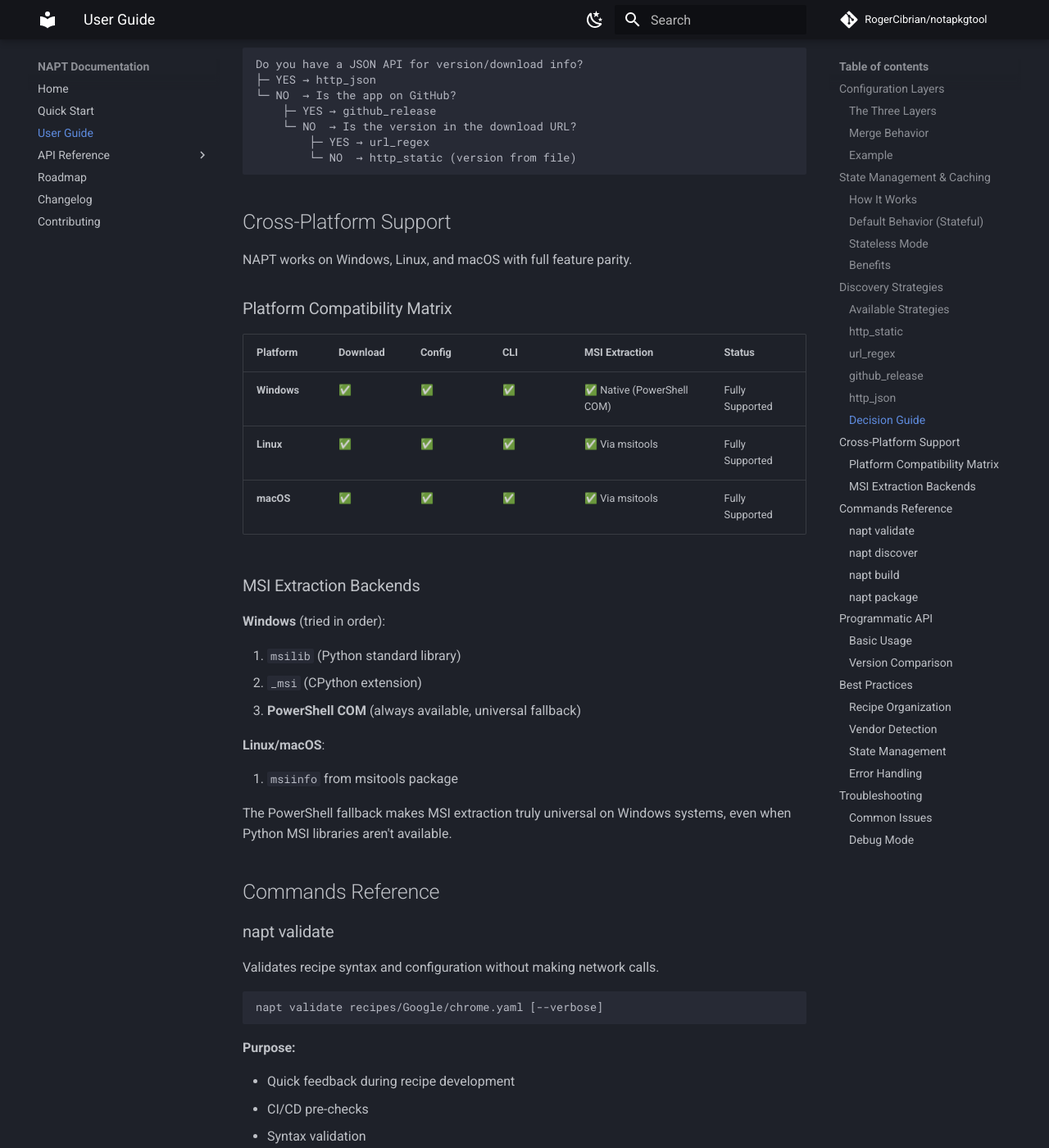
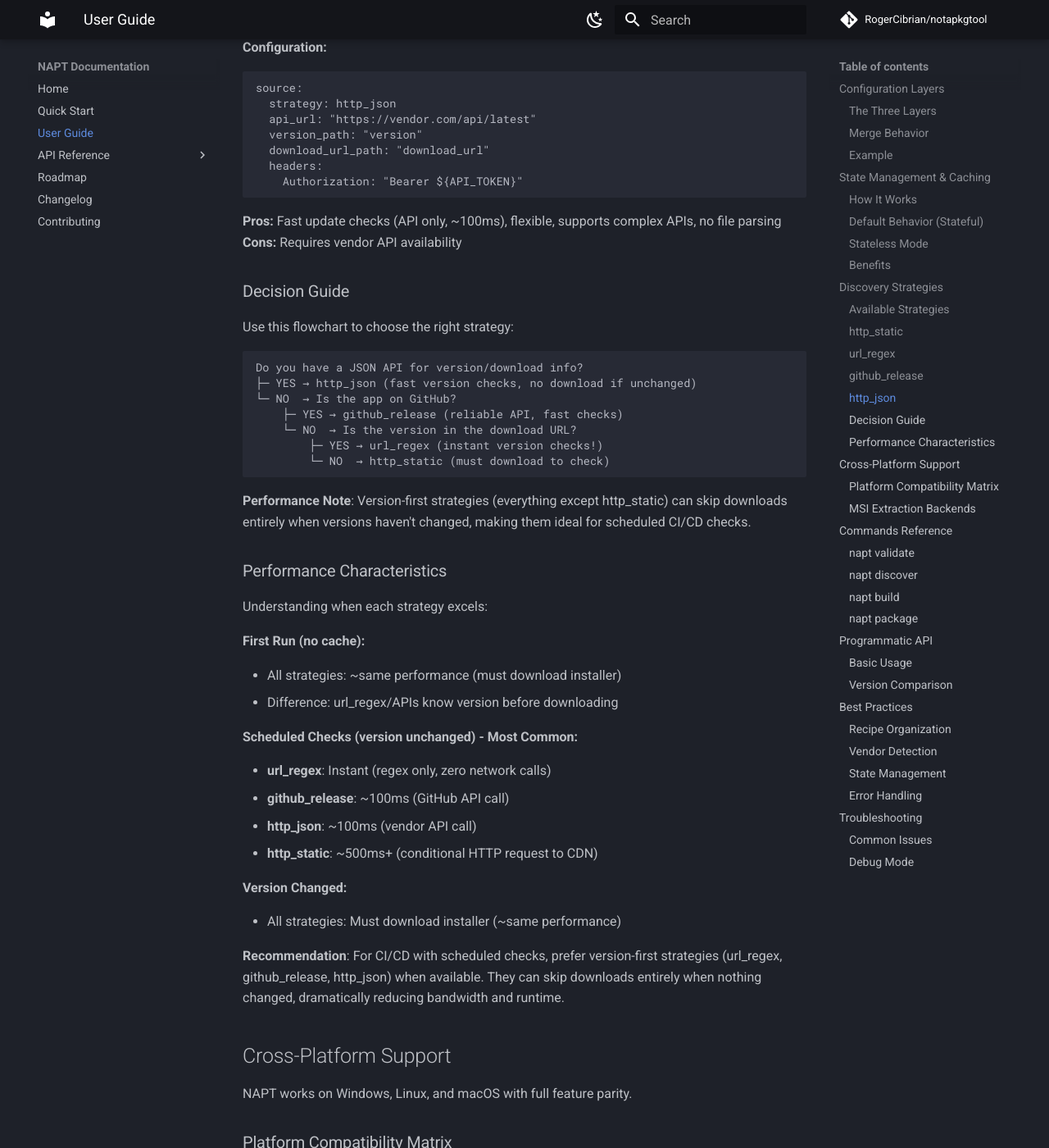
Before and after one commit to RogerCibrian/notapkgtool, an MkDocs documentation site: the page built from docs/user-guide.md, in a window 1280 px wide and 1400 px high, scrolled down 4759 px. Shown: the whole window at 82% size. Built offline with MkDocs 1.6.1 and Material for MkDocs 9.7.7, drawn with Linux system fonts in a browser that asks for light colours; comment, search, counter and statistics services are not loaded; some of the changed text lies outside the part shown.

Commit message:
docs: update documentation for version-first vs file-first strategies
Comprehensive documentation update to reflect the two-path architecture
and explain performance characteristics of each strategy type.

User Documentation:
- Update README.md key features and architecture sections
- Update docs/index.md with version-first optimization highlights
- Update docs/user-guide.md:
  - Replace Bandwidth/Speed columns with 'Unchanged Check' timings
  - Add version-first vs file-first workflow explanations
  - Update state management section with both approaches
  - Add performance characteristics section with detailed timings
  - Update strategy pros/cons with performance notes
  - Update decision guide with performance recommendations

API Documentation:
- Update docs/api/core.md with two-path architecture explanation
- Update docs/api/discovery.md with strategy type overview
- Update docs/api/versioning.md explaining DiscoveredVersion vs VersionInfo

Code Documentation (Python Docstrings):
- Update all strategy module docstrings:
  - url_regex.py: VERSION-FIRST strategy, instant checks
  - github_release.py: VERSION-FIRST strategy, fast API checks
  - http_json.py: VERSION-FIRST strategy, fast API checks
  - http_static.py: FILE-FIRST strategy, ETag optimization
- Update core.py docstrings with two-path workflow
- Add Architecture comparison sections to all strategies
- Update examples to show get_version_info() usage for version-first
- Add comprehensive Notes sections explaining optimization behavior

Key Message:
Version-first strategies (url_regex, github_release, http_json) can skip
downloads entirely when versions unchanged, making them ideal for CI/CD
with scheduled checks.

````diff
--- a/docs/user-guide.md
+++ b/docs/user-guide.md
@@ -57,15 +57,26 @@
 
 ## State Management & Caching
 
-NAPT automatically tracks discovered versions and uses HTTP ETags for efficient conditional downloads.
+NAPT automatically tracks discovered versions and optimizes subsequent runs by avoiding unnecessary downloads.
 
 ### How It Works
 
-1. **First Run**: Downloads file, saves ETag and version to `state/versions.json`
-2. **Second Run**: Sends `If-None-Match` header with cached ETag
-3. **Server Response**:
-   - `HTTP 304 Not Modified` → Uses cached file (instant!)
-   - `HTTP 200 OK` → Downloads new version, updates state
+**Version-First Strategies** (url_regex, github_release, http_json):
+
+1. **First Run**: Discovers version, downloads file, saves version and hash to `state/versions.json`
+2. **Subsequent Runs**:
+   - Discovers version (API call, regex, etc.)
+   - Compares to cached `known_version`
+   - If match and file exists → **Done!** No download needed
+   - If different → Downloads new version
+
+**File-First Strategy** (http_static):
+
+1. **First Run**: Downloads file with ETag, extracts version, saves ETag to `state/versions.json`
+2. **Subsequent Runs**:
+   - Makes conditional HTTP request with cached ETag (`If-None-Match` header)
+   - Server responds with `HTTP 304 Not Modified` → Uses cached file
+   - Server responds with `HTTP 200 OK` → Downloads new version, updates state
 
 ### Default Behavior (Stateful)
 
@@ -88,10 +99,10 @@
 
 ### Benefits
 
-- **Bandwidth efficiency**: Avoid downloading unchanged files
-- **Speed**: HTTP 304 responses are instant vs. downloading 60+ MB installers
+- **Zero bandwidth**: Version-first strategies skip downloads entirely when unchanged
+- **Speed**: url_regex can be instant (no network calls), APIs ~100ms vs. downloading 60+ MB
 - **Server-friendly**: Reduces load on vendor CDNs
-- **Cost savings**: Important when using metered bandwidth
+- **Cost savings**: Critical for metered bandwidth and CI/CD with frequent checks
 
 ## Discovery Strategies
 
@@ -99,12 +110,12 @@
 
 ### Available Strategies
 
-| Strategy | Version Source | Use Case | Bandwidth | Speed |
-|----------|---------------|----------|-----------|-------|
-| **http_static** | File metadata | Fixed URLs with embedded versions | Medium | Medium |
-| **url_regex** | URL pattern | Version-encoded URLs | Low | Fast |
-| **github_release** | Git tags | GitHub-hosted releases | Medium | Medium |
-| **http_json** | JSON API | Programmatic APIs with metadata | Low | Fast |
+| Strategy | Version Source | Use Case | Unchanged Check |
+|----------|---------------|----------|-----------------|
+| **url_regex** | URL pattern | Version-encoded URLs | Instant (regex only) |
+| **http_json** | JSON API | REST APIs with metadata | Fast (API call ~100ms) |
+| **github_release** | Git tags | GitHub-hosted releases | Fast (GitHub API ~100ms) |
+| **http_static** | File metadata | Fixed URLs, MSI installers | Medium (HTTP conditional ~500ms) |
 
 ### http_static
 
@@ -125,7 +136,7 @@
 ```
 
 **Pros:** Simple and reliable, version directly from installer (most accurate)
-**Cons:** Must download file before knowing version
+**Cons:** Must download file to know version, slower update checks (HTTP conditional request)
 
 ### url_regex
 
@@ -146,7 +157,7 @@
     pattern: "app-v(?P<version>[0-9.]+)-setup"
 ```
 
-**Pros:** Know version before download, fast, bandwidth-efficient
+**Pros:** Know version before download, instant update checks (regex only, zero network), bandwidth-efficient
 **Cons:** Relies on URL format stability
 
 ### github_release
@@ -167,7 +178,7 @@
   version_pattern: "v?([0-9.]+)"
 ```
 
-**Pros:** Official GitHub API, reliable, supports authentication
+**Pros:** Official GitHub API, reliable, fast update checks (API only, ~100ms), supports authentication
 **Cons:** GitHub API rate limits (60/hour unauthenticated)
 
 ### http_json
@@ -190,7 +201,7 @@
     Authorization: "Bearer ${API_TOKEN}"
 ```
 
-**Pros:** Fast, flexible, supports complex APIs, no file parsing
+**Pros:** Fast update checks (API only, ~100ms), flexible, supports complex APIs, no file parsing
 **Cons:** Requires vendor API availability
 
 ### Decision Guide
@@ -199,13 +210,37 @@
 
 ```
 Do you have a JSON API for version/download info?
-├─ YES → http_json
+├─ YES → http_json (fast version checks, no download if unchanged)
 └─ NO  → Is the app on GitHub?
-    ├─ YES → github_release
+    ├─ YES → github_release (reliable API, fast checks)
     └─ NO  → Is the version in the download URL?
-        ├─ YES → url_regex
-        └─ NO  → http_static (version from file)
+        ├─ YES → url_regex (instant version checks!)
+        └─ NO  → http_static (must download to check)
 ```
+
+**Performance Note**: Version-first strategies (everything except http_static) can skip downloads entirely when versions haven't changed, making them ideal for scheduled CI/CD checks.
+
+### Performance Characteristics
+
+Understanding when each strategy excels:
+
+**First Run (no cache):**
+
+- All strategies: ~same performance (must download installer)
+- Difference: url_regex/APIs know version before downloading
+
+**Scheduled Checks (version unchanged) - Most Common:**
+
+- **url_regex**: Instant (regex only, zero network calls)
+- **github_release**: ~100ms (GitHub API call)
+- **http_json**: ~100ms (vendor API call)
+- **http_static**: ~500ms+ (conditional HTTP request to CDN)
+
+**Version Changed:**
+
+- All strategies: Must download installer (~same performance)
+
+**Recommendation**: For CI/CD with scheduled checks, prefer version-first strategies (url_regex, github_release, http_json) when available. They can skip downloads entirely when nothing changed, dramatically reducing bandwidth and runtime.
 
 ## Cross-Platform Support
 
````
Also changed, not shown: README.md (+5 -4 lines), docs/api/core.md (+6 -0 lines), docs/api/discovery.md (+6 -0 lines), docs/api/versioning.md (+5 -0 lines), docs/index.md (+5 -4 lines).
